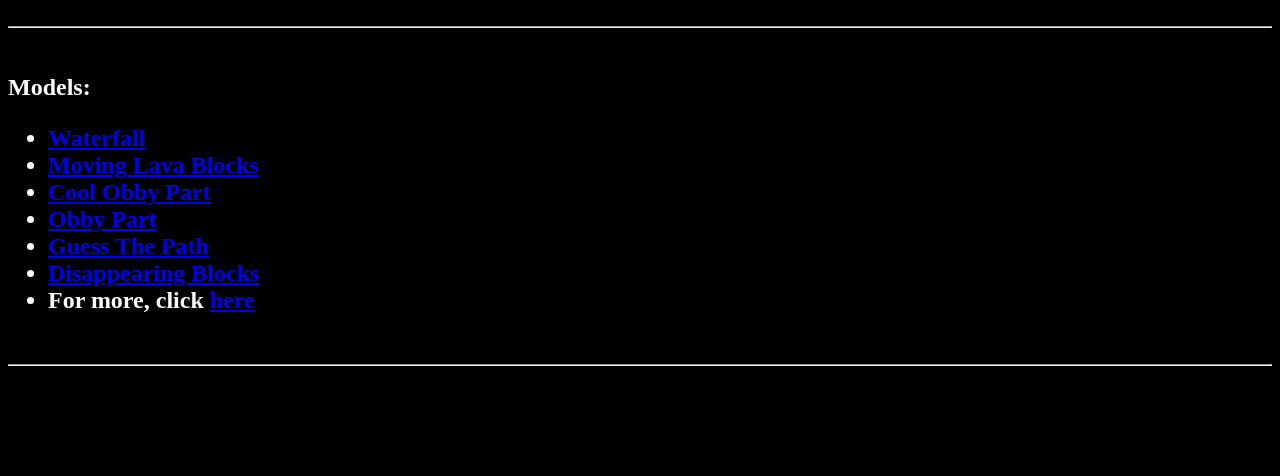
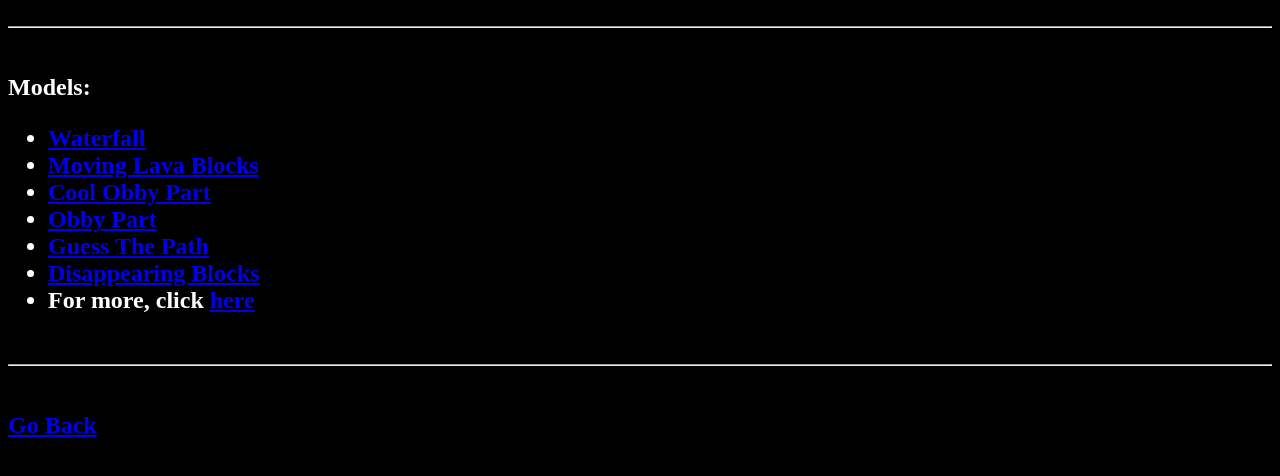
Before and after one commit to Rrishabh7/Rishabh-, a plain HTML site: page modelsforobby.html in a window 1280 px wide. Shown: the part 66-542 px from the top of the page. Drawn offline with Linux system fonts and the light colour scheme.

Commit message:
Update modelsforobby.html

```diff
--- a/modelsforobby.html
+++ b/modelsforobby.html
@@ -16,5 +16,8 @@
 	<li>For more, click <a href = "https://create.roblox.com/store/models?creatorName=rrishabh7&includeOnlyVerifiedCreators=false&keyword=&pageNumber=1">here</a></li>
 </ul></h2></font><br><hr><br>
 
+<font color = "white" face = "Ink Free"><h2><a href = "https://rrishabh7.github.io/Rishabh-/">Go Back</a></h2>
+</font>
+
 </body>
 </html>
```
